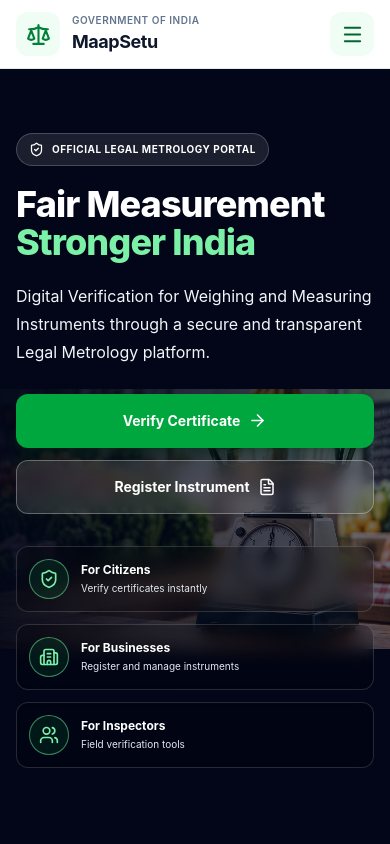
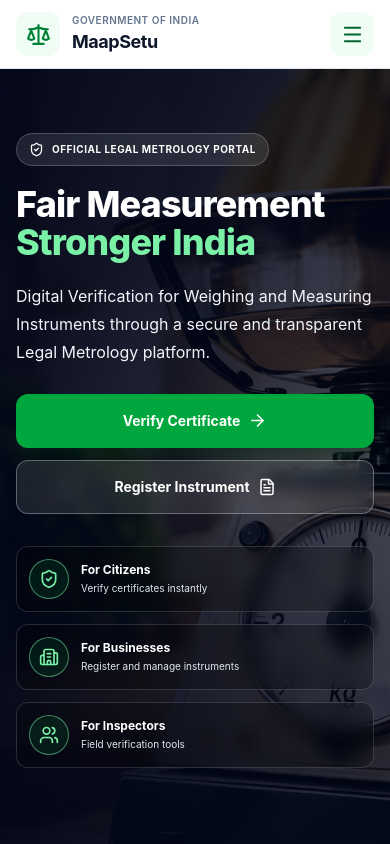
Before and after one commit to PalOfCode/MaapSetu, a React (Vite) app: page / in a window 390 px wide. Shown: the top 844 px of the page. Built offline with nearby package versions, Linux system fonts and the light colour scheme.

Commit message:
Set weighing machine as full hero background

```diff
--- a/src/pages/public/GovernmentHome.tsx
+++ b/src/pages/public/GovernmentHome.tsx
@@ -145,14 +145,30 @@ function GovernmentHome() {
 
           </button>
 
-          {/* DESKTOP ACTIONS */}
+          {/* =====================================
+              DESKTOP ACTIONS
+          ===================================== */}
 
           <div className="hidden items-center gap-3 md:flex">
 
             <button
               type="button"
               onClick={goToCertificateVerification}
-              className="flex items-center gap-2 rounded-lg border border-green-700 px-4 py-2.5 text-sm font-semibold text-green-700 transition hover:bg-green-50"
+              className="
+                flex
+                items-center
+                gap-2
+                rounded-lg
+                border
+                border-green-700
+                px-4
+                py-2.5
+                text-sm
+                font-semibold
+                text-green-700
+                transition
+                hover:bg-green-50
+              "
             >
               <ShieldCheck size={17} />
               Verify Certificate
@@ -161,19 +177,41 @@ function GovernmentHome() {
             <button
               type="button"
               onClick={goToLogin}
-              className="rounded-lg bg-green-700 px-5 py-2.5 text-sm font-semibold text-white transition hover:bg-green-800"
+              className="
+                rounded-lg
+                bg-green-700
+                px-5
+                py-2.5
+                text-sm
+                font-semibold
+                text-white
+                transition
+                hover:bg-green-800
+              "
             >
               Login
             </button>
 
           </div>
 
-          {/* MOBILE MENU BUTTON */}
+          {/* =====================================
+              MOBILE MENU BUTTON
+          ===================================== */}
 
           <button
             type="button"
             onClick={() => setMobileMenu((value) => !value)}
-            className="flex h-11 w-11 items-center justify-center rounded-xl bg-green-50 text-green-800 md:hidden"
+            className="
+              flex
+              h-11
+              w-11
+              items-center
+              justify-center
+              rounded-xl
+              bg-green-50
+              text-green-800
+              md:hidden
+            "
             aria-label="Toggle menu"
             aria-expanded={mobileMenu}
           >
@@ -207,12 +245,16 @@ function GovernmentHome() {
 
               <NavItem
                 label="About"
-                onClick={() => scrollToSection("about-department")}
+                onClick={() =>
+                  scrollToSection("about-department")
+                }
               />
 
               <NavItem
                 label="Services"
-                onClick={() => scrollToSection("services")}
+                onClick={() =>
+                  scrollToSection("services")
+                }
               />
 
               <NavItem
@@ -222,12 +264,16 @@ function GovernmentHome() {
 
               <NavItem
                 label="Notices"
-                onClick={() => scrollToSection("notice")}
+                onClick={() =>
+                  scrollToSection("notice")
+                }
               />
 
               <NavItem
                 label="Contact"
-                onClick={() => scrollToSection("contact")}
+                onClick={() =>
+                  scrollToSection("contact")
+                }
               />
 
             </div>
@@ -235,7 +281,18 @@ function GovernmentHome() {
             <button
               type="button"
               onClick={goToBusinessRegistration}
-              className="my-2 rounded-lg bg-white px-4 py-2 text-sm font-bold text-green-700 transition hover:bg-green-50"
+              className="
+                my-2
+                rounded-lg
+                bg-white
+                px-4
+                py-2
+                text-sm
+                font-bold
+                text-green-700
+                transition
+                hover:bg-green-50
+              "
             >
               Register Business
             </button>
@@ -251,18 +308,43 @@ function GovernmentHome() {
         {mobileMenu && (
 
           <div
-            className="fixed inset-x-0 bottom-0 top-[68px] z-50 overflow-y-auto border-t border-slate-200 bg-white shadow-2xl md:hidden"
+            className="
+              fixed
+              inset-x-0
+              bottom-0
+              top-[68px]
+              z-[60]
+              overflow-y-auto
+              border-t
+              border-slate-200
+              bg-white
+              shadow-2xl
+              md:hidden
+            "
           >
 
             <div className="mx-auto min-h-full max-w-7xl px-4 py-5">
 
-              {/* MOBILE MENU BRAND CARD */}
+              {/* MENU BRAND CARD */}
 
               <div className="mb-5 rounded-2xl bg-green-50 p-4">
 
                 <div className="flex items-center gap-3">
 
-                  <div className="flex h-12 w-12 shrink-0 items-center justify-center rounded-xl bg-white text-green-700 shadow-sm">
+                  <div
+                    className="
+                      flex
+                      h-12
+                      w-12
+                      shrink-0
+                      items-center
+                      justify-center
+                      rounded-xl
+                      bg-white
+                      text-green-700
+                      shadow-sm
+                    "
+                  >
                     <Scale size={24} />
                   </div>
 
@@ -282,7 +364,7 @@ function GovernmentHome() {
 
               </div>
 
-              {/* MOBILE NAV */}
+              {/* MENU ITEMS */}
 
               <div className="grid gap-1">
 
@@ -304,7 +386,9 @@ function GovernmentHome() {
                 <MobileNavItem
                   icon={<FileText size={19} />}
                   label="Services"
-                  onClick={() => scrollToSection("services")}
+                  onClick={() =>
+                    scrollToSection("services")
+                  }
                 />
 
                 <MobileNavItem
@@ -317,25 +401,41 @@ function GovernmentHome() {
                 <MobileNavItem
                   icon={<Bell size={19} />}
                   label="Notices"
-                  onClick={() => scrollToSection("notice")}
+                  onClick={() =>
+                    scrollToSection("notice")
+                  }
                 />
 
                 <MobileNavItem
                   icon={<MapPin size={19} />}
                   label="Contact"
-                  onClick={() => scrollToSection("contact")}
+                  onClick={() =>
+                    scrollToSection("contact")
+                  }
                 />
 
               </div>
 
-              {/* MOBILE ACTIONS */}
+              {/* MENU BUTTONS */}
 
               <div className="mt-5 grid gap-3">
 
                 <button
                   type="button"
                   onClick={goToLogin}
-                  className="min-h-[54px] rounded-xl border border-green-700 px-4 text-left text-sm font-bold text-green-700 transition hover:bg-green-50"
+                  className="
+                    min-h-[54px]
+                    rounded-xl
+                    border
+                    border-green-700
+                    px-4
+                    text-left
+                    text-sm
+                    font-bold
+                    text-green-700
+                    transition
+                    hover:bg-green-50
+                  "
                 >
                   Login
                 </button>
@@ -343,14 +443,25 @@ function GovernmentHome() {
                 <button
                   type="button"
                   onClick={goToBusinessRegistration}
-                  className="min-h-[54px] rounded-xl bg-green-700 px-4 text-left text-sm font-bold text-white transition hover:bg-green-800"
+                  className="
+                    min-h-[54px]
+                    rounded-xl
+                    bg-green-700
+                    px-4
+                    text-left
+                    text-sm
+                    font-bold
+                    text-white
+                    transition
+                    hover:bg-green-800
+                  "
                 >
                   Business Registration
                 </button>
 
               </div>
 
-              {/* MOBILE MENU FOOTER */}
+              {/* MENU FOOTER */}
 
               <div className="mt-8 border-t border-slate-200 pt-6 text-center">
 
@@ -389,7 +500,7 @@ function GovernmentHome() {
         <section
           className="
             relative
-            min-h-[900px]
+            min-h-[850px]
             overflow-hidden
             bg-slate-950
             sm:min-h-[850px]
@@ -398,13 +509,11 @@ function GovernmentHome() {
         >
 
           {/* =====================================
-              MACHINE IMAGE
-
-              Mobile:
-              object-contain = less cropping
-
-              Desktop:
-              object-cover = full hero background
+              MACHINE BACKGROUND IMAGE
+
+              IMPORTANT:
+              Image must be:
+              public/images/hero-machine.png
           ===================================== */}
 
           <img
@@ -415,40 +524,52 @@ function GovernmentHome() {
               inset-0
               h-full
               w-full
-              object-contain
-              object-center
-              md:object-cover
+              object-cover
+              object-[60%_center]
+              sm:object-[60%_center]
               md:object-right
             "
           />
 
-          {/* MAIN DARK OVERLAY */}
-
-          <div className="absolute inset-0 bg-slate-950/55" />
-
-          {/* LEFT READABILITY GRADIENT */}
+          {/* =====================================
+              MAIN DARK OVERLAY
+          ===================================== */}
+
+          <div
+            className="
+              absolute
+              inset-0
+              bg-slate-950/50
+            "
+          />
+
+          {/* =====================================
+              LEFT SIDE GRADIENT
+          ===================================== */}
 
           <div
             className="
               absolute
               inset-0
               bg-gradient-to-r
-              from-slate-950/85
-              via-slate-950/50
-              to-transparent
+              from-slate-950/90
+              via-slate-950/60
+              to-slate-950/15
             "
           />
 
-          {/* MOBILE BOTTOM GRADIENT */}
+          {/* =====================================
+              MOBILE GRADIENT
+          ===================================== */}
 
           <div
             className="
               absolute
               inset-0
               bg-gradient-to-b
-              from-slate-950/50
-              via-transparent
-              to-slate-950/70
+              from-slate-950/65
+              via-slate-950/20
+              to-slate-950/75
               md:hidden
             "
           />
@@ -460,13 +581,14 @@ function GovernmentHome() {
           <div
             className="
               relative
+              z-10
               mx-auto
               flex
-              min-h-[900px]
+              min-h-[850px]
               max-w-7xl
               items-start
               px-4
-              pb-12
+              pb-14
               pt-16
               sm:min-h-[850px]
               sm:pt-20
@@ -479,7 +601,9 @@ function GovernmentHome() {
 
             <div className="w-full max-w-2xl">
 
-              {/* OFFICIAL BADGE */}
+              {/* =====================================
+                  OFFICIAL BADGE
+              ===================================== */}
 
               <div
                 className="
@@ -510,7 +634,9 @@ function GovernmentHome() {
 
               </div>
 
-              {/* HERO HEADING */}
+              {/* =====================================
+                  TITLE
+              ===================================== */}
 
               <h2
                 className="
@@ -532,7 +658,9 @@ function GovernmentHome() {
 
               </h2>
 
-              {/* HERO DESCRIPTION */}
+              {/* =====================================
+                  DESCRIPTION
+              ===================================== */}
 
               <p
                 className="
@@ -552,7 +680,7 @@ function GovernmentHome() {
               </p>
 
               {/* =====================================
-                  HERO BUTTONS
+                  BUTTONS
               ===================================== */}
 
               <div
@@ -768,8 +896,18 @@ function GovernmentHome() {
 
             <button
               type="button"
-              onClick={() => scrollToSection("services")}
-              className="flex items-center gap-1 text-sm font-bold text-green-700 sm:ml-auto"
+              onClick={() =>
+                scrollToSection("services")
+              }
+              className="
+                flex
+                items-center
+                gap-1
+                text-sm
+                font-bold
+                text-green-700
+                sm:ml-auto
+              "
             >
 
               View Services
@@ -832,14 +970,18 @@ function GovernmentHome() {
               icon={<CalendarDays size={25} />}
               title="Appointments"
               description="View and manage scheduled verification appointments."
-              action={() => navigate("/merchant/appointments")}
+              action={() =>
+                navigate("/merchant/appointments")
+              }
             />
 
             <ServiceCard
               icon={<Search size={25} />}
               title="Application Tracking"
               description="Submit and track instrument verification applications."
-              action={() => navigate("/merchant/applications")}
+              action={() =>
+                navigate("/merchant/applications")
+              }
             />
 
           </div>
@@ -960,14 +1102,18 @@ function GovernmentHome() {
               icon={<Bell size={22} />}
               title="Public Notices"
               description="Latest department updates"
-              action={() => scrollToSection("notice")}
+              action={() =>
+                scrollToSection("notice")
+              }
             />
 
             <QuickLink
               icon={<Users size={22} />}
               title="Contact Offices"
               description="Regional office information"
-              action={() => scrollToSection("contact")}
+              action={() =>
+                scrollToSection("contact")
+              }
             />
 
           </div>
@@ -1106,11 +1252,13 @@ function GovernmentHome() {
               },
               {
                 label: "Services",
-                action: () => scrollToSection("services"),
+                action: () =>
+                  scrollToSection("services"),
               },
               {
                 label: "Public Notices",
-                action: () => scrollToSection("notice"),
+                action: () =>
+                  scrollToSection("notice"),
               },
               {
                 label: "Acts & Rules",
@@ -1336,7 +1484,7 @@ function HeroFeature({
         rounded-xl
         border
         border-white/15
-        bg-black/20
+        bg-black/25
         p-3
         backdrop-blur-sm
       "
```
